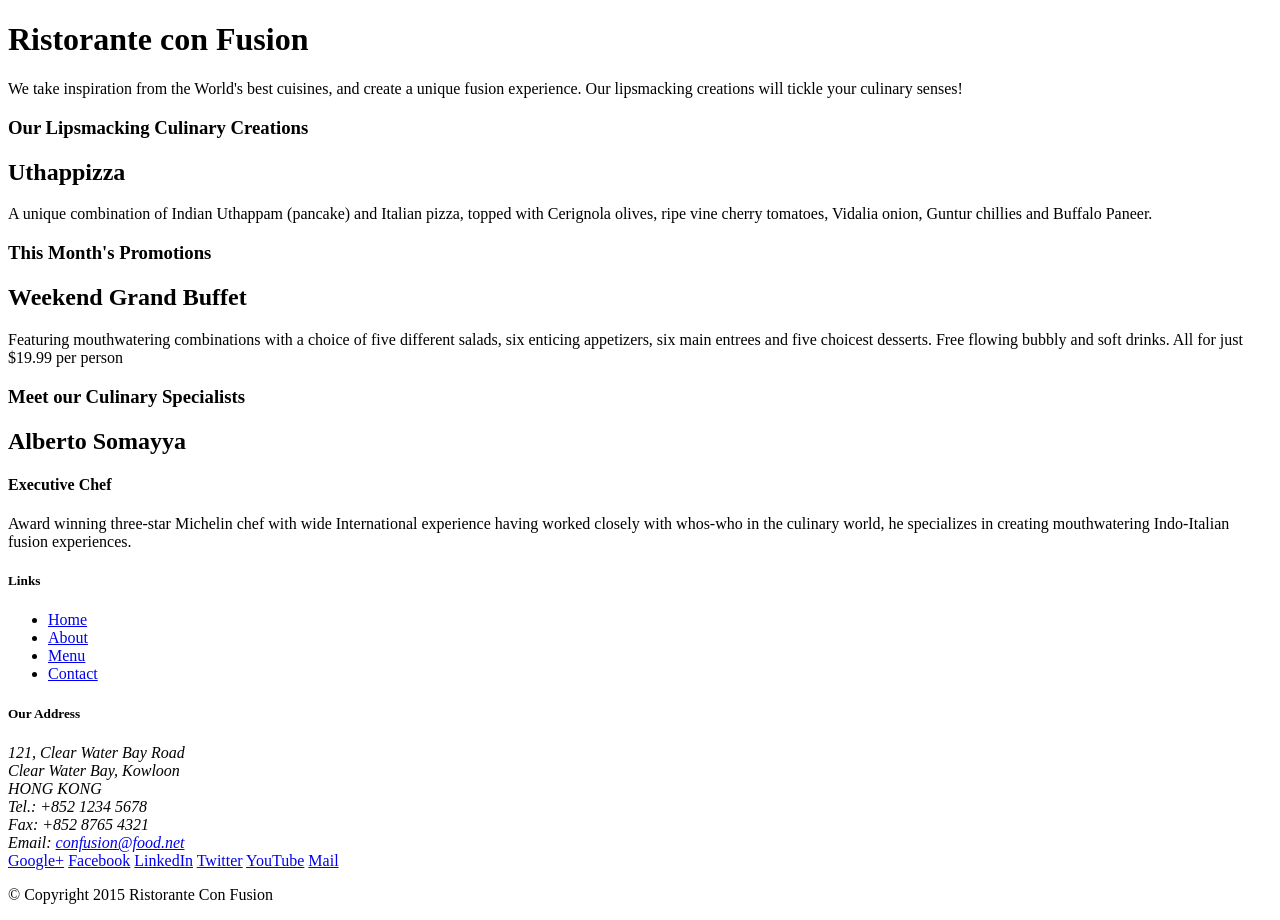
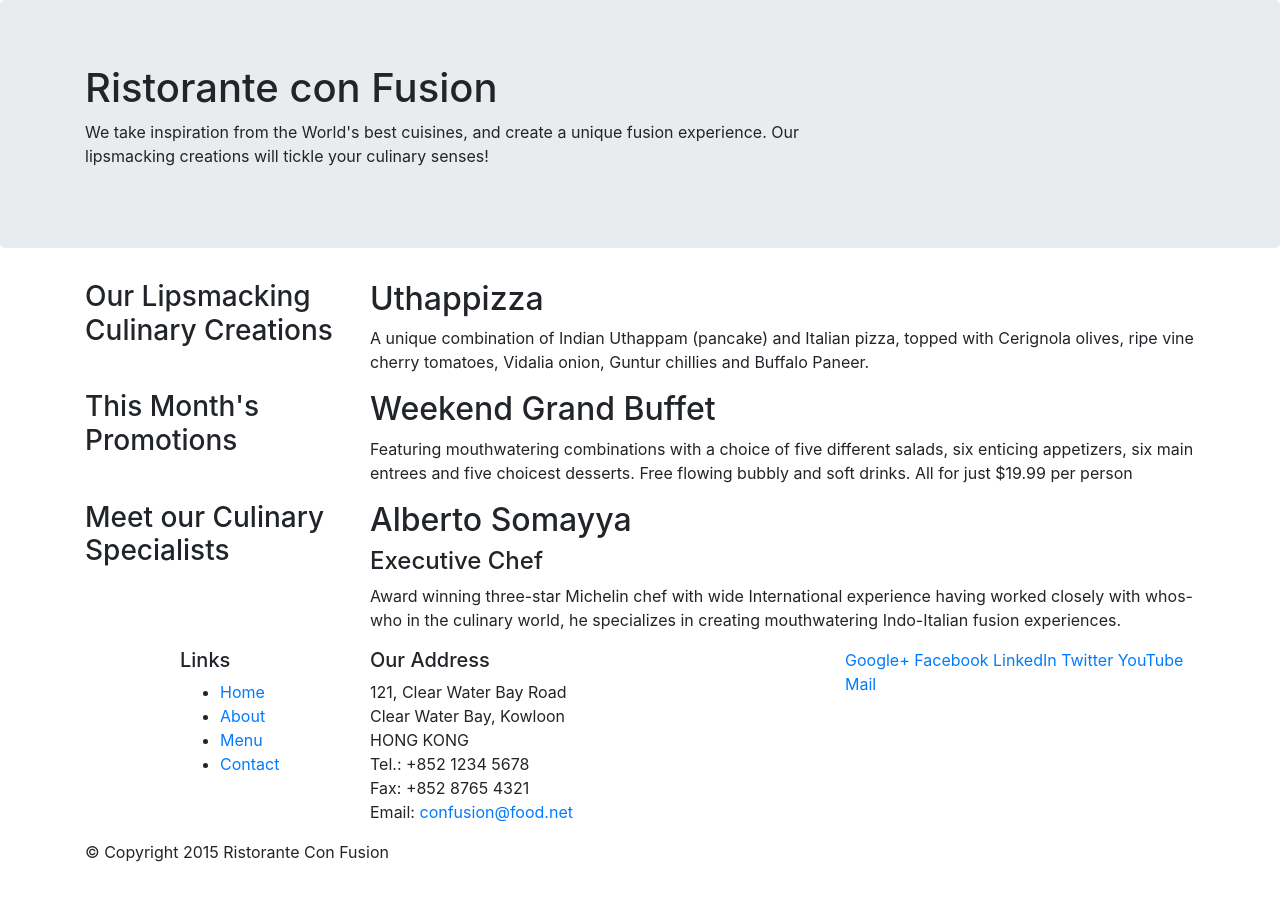
Before and after one commit to kartikjoshi321/bootstrap1, a website: page grid1.html in a window 1280 px wide. After the commit the page ends 880 px from the top, so only its background shows below. Drawn offline with nearby package versions, Linux system fonts and the light colour scheme.

Commit message:
grid1 is been updated

```diff
--- a/grid1.html
+++ b/grid1.html
@@ -2,51 +2,56 @@
 <html lang="en">
 
 <head>
+     <meta charset="utf-8">
+    <meta name="viewport" content="width=device-width, initial-scale=1, shrink-to-fit=no">
+    <meta http-equiv="x-ua-compatible" content="ie=edge">
+
+    <!-- Bootstrap CSS -->
+    <link rel="stylesheet" href="node_modules/bootstrap/dist/css/bootstrap.min.css">
     <title>Ristorante Con Fusion</title>
 </head>
 
 <body>
-
-    <header>
-        <div>
-            <div>
-                <div>
+        <header class="jumbotron">
+            <div class="container">
+                <div class="row">
+                    <div class="col-12 col-sm-8">
                         <h1>Ristorante con Fusion</h1>
                         <p>We take inspiration from the World's best cuisines, and create a unique fusion experience. Our lipsmacking creations will tickle your culinary senses!</p>
                     </div>
-                <div>
+                    <div class="col col-sm">
                     </div>
                 </div>
             </div>
         </header>
 
-    <div>
-        <div>
-            <div>
+        <div class="container">
+            <div class="row">
+                <div class="col-sm-4 col-md-3 push-sm-8 push-md-9">
                     <h3>Our Lipsmacking Culinary Creations</h3>
                 </div>
-            <div>
+                <div class="col-sm col-md pull-sm-4 pull-md-3">
                     <h2>Uthappizza</h2>
                     <p>A unique combination of Indian Uthappam (pancake) and Italian pizza, topped with Cerignola olives, ripe vine cherry tomatoes, Vidalia onion, Guntur chillies and Buffalo Paneer.</p>
                 </div>
             </div>
 
 
-        <div>
-            <div>
+            <div class="row">
+                <div class="col-sm-4 col-md-3 push-sm-8 push-md-9">
                     <h3>This Month's Promotions</h3>
                 </div>
-            <div>
+                <div class="col-sm col-md pull-sm-4 pull-md-3">
                     <h2>Weekend Grand Buffet</h2>
                     <p>Featuring mouthwatering combinations with a choice of five different salads, six enticing appetizers, six main entrees and five choicest desserts. Free flowing bubbly and soft drinks. All for just $19.99 per person </p>
                 </div>
             </div>
 
-        <div>
-            <div>
+            <div class="row">
+                <div class="col-sm-4 col-md-3 push-sm-8 push-md-9">
                     <h3>Meet our Culinary Specialists</h3>
                 </div>
-            <div>
+                <div class="col-sm col-md pull-sm-4 pull-md-3">
                     <h2>Alberto Somayya</h2>
                     <h4>Executive Chef</h4>
                     <p>Award winning three-star Michelin chef with wide International experience having worked closely with whos-who in the culinary world, he specializes in creating mouthwatering Indo-Italian fusion experiences. </p>
@@ -55,9 +60,9 @@
         </div>
 
         <footer>
-        <div>
-            <div>
-                <div>
+            <div class="container">
+                <div class="row">
+                    <div class="col-5 offset-1 col-sm-2">
                         <h5>Links</h5>
                         <ul>
                             <li><a href="#">Home</a></li>
@@ -66,7 +71,7 @@
                             <li><a href="#">Contact</a></li>
                         </ul>
                     </div>
-                <div>
+                    <div class="col-6 col-sm-5">
                         <h5>Our Address</h5>
                         <address>
     		              121, Clear Water Bay Road<br>
@@ -77,7 +82,7 @@
     		              Email: <a href="mailto:confusion@food.net">confusion@food.net</a>
     		           </address>
                     </div>
-                <div>
+                    <div class="col col-sm-4">
                         <div>
                             <a href="http://google.com/+">Google+</a>
                             <a href="http://www.facebook.com/profile.php?id=">Facebook</a>
@@ -88,14 +93,18 @@
                         </div>
                     </div>
                </div>
-           <div>
-                <div>
+               <div class="row">
+                    <div class="col-auto">
                         <p>© Copyright 2015 Ristorante Con Fusion</p>
                     </div>
                </div>
             </div>
         </footer>
 
+
+    <script src="node_modules/jquery/dist/jquery.min.js"></script>
+    <script src="node_modules/tether/dist/js/tether.min.js"></script>
+    <script src="node_modules/bootstrap/dist/js/bootstrap.min.js"></script>
 </body>
 
 </html>
```
Also changed, not shown: try2.html (+9 -8 lines). Lines whose indentation alone changed are shown as unchanged.
